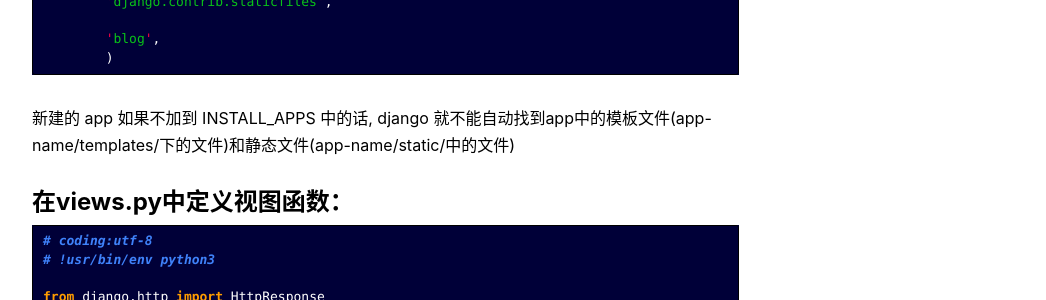
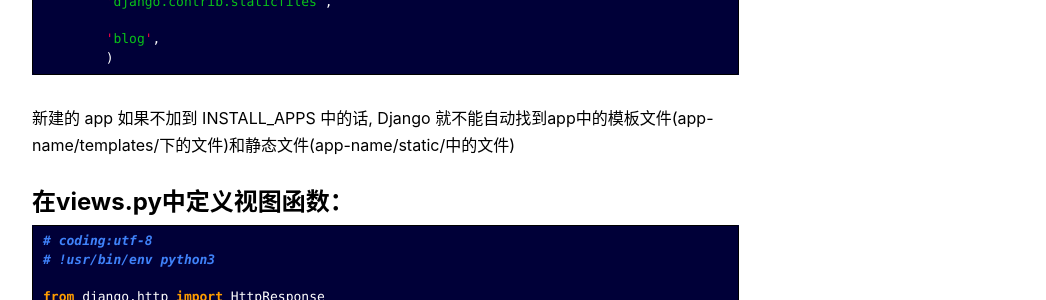
Before and after one commit to zfb132/zfb132.github.com, a Jekyll site: the page built from _posts/2017-05-11-Django-dispose-server.md, in a window 1280 px wide and 900 px high, scrolled down 2339 px. Shown: the part 152-452 px from the top of the window, without its empty margins (233-1279 px from the left). Built offline with Jekyll 4.4.1, drawn with Linux system fonts in a browser that asks for light colours; nearby versions of some CDN libraries; comment, search, counter and statistics services are not loaded; some of the changed text lies outside the part shown.

````diff
--- a/_posts/2017-05-11-Django-dispose-server.md
+++ b/_posts/2017-05-11-Django-dispose-server.md
@@ -52,7 +52,7 @@ description:  "这是花费了一个月的时间摸索整理出来的一份总
 ```
 这是整个项目的样子：
 
-## django项目如何创建呢？
+## Django项目如何创建呢？
 
 ### 首先需要在ubuntu上面安装python-pip
         `sudo apt-get install python3-pip`
@@ -91,7 +91,7 @@ description:  "这是花费了一个月的时间摸索整理出来的一份总
 	'blog',
 	)
 ```
-新建的 app 如果不加到 INSTALL_APPS 中的话, django 就不能自动找到app中的模板文件(app-name/templates/下的文件)和静态文件(app-name/static/中的文件)
+新建的 app 如果不加到 INSTALL\_APPS 中的话, Django 就不能自动找到app中的模板文件(app-name/templates/下的文件)和静态文件(app-name/static/中的文件)
 
 ### 在views.py中定义视图函数：
 ```python
@@ -200,7 +200,7 @@ STATICFILES_DIRS = (
 ## 安装pip3：
     `sudo apt install python3-pip`
 
-## 安装django
+## 安装Django
 
 ## 在服务器上下载uwsgi：
     `sudo python3 -m pip install uwsgi`
@@ -392,7 +392,7 @@ http {
 #}
 
 ```
-## 然后运行django项目：
+## 然后运行Django项目：
     `uwsgi –ini /home/microblog/myweb_uwsgi.ini`
 
 ## 然后运行或重启nginx：
````
Also changed, not shown: other parts of _posts/2017-05-11-Django-dispose-server.md (+2 -2 lines).
